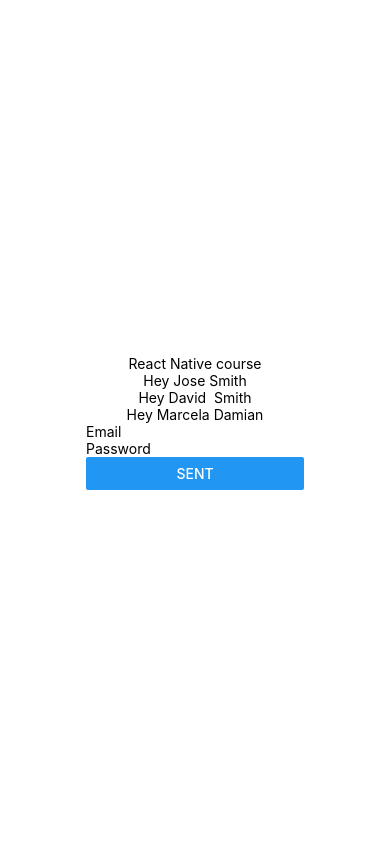
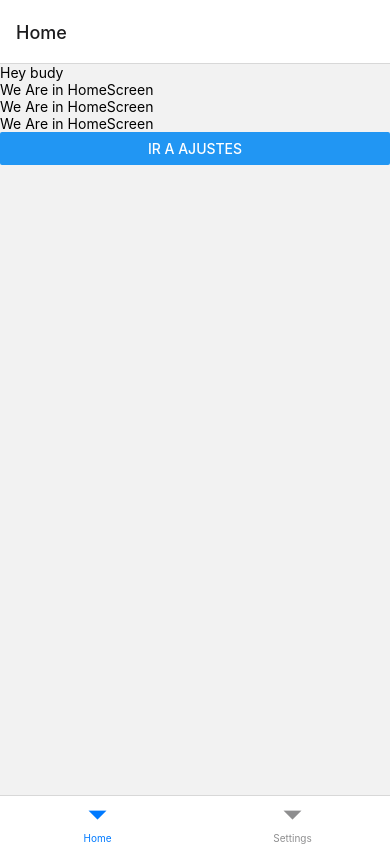
Before and after one commit to LuisJoseTrujilloP/reactnativeproyect, a React Native app: screen / in a window 390 px wide. Built offline with nearby package versions, Linux system fonts and the light colour scheme.

Commit message:
Almost complete ReactNative Basics

```diff
--- a/App.js
+++ b/App.js
@@ -1,25 +1,14 @@
 import * as React from "react";
 import { StatusBar } from "expo-status-bar";
 import { StyleSheet, Text, View } from "react-native";
-import LoginForm from "./src/components/LogingForm";
-import Greeting from "./src/components/Greeting";
 import { NavigationContainer } from "@react-navigation/native";
-
+import NavigationTab from "./src/navigation/NavigationTab";
 // View fundemental container on React Native
 
 export default function App() {
 	return (
 		<NavigationContainer>
-			<View style={styles.container}>
-				<Text>React Native course</Text>
-				<Greeting firstname="Jose" lastname="Smith" />
-				<Greeting firstname="David " lastname="Smith" />
-				<Greeting />
-
-				<StatusBar style="auto" />
-
-				<LoginForm />
-			</View>
+			<NavigationTab />
 		</NavigationContainer>
 	);
 }
--- a/package.json
+++ b/package.json
@@ -10,13 +10,15 @@
   },
   "dependencies": {
     "@expo/webpack-config": "^19.0.0",
+    "@react-navigation/bottom-tabs": "^6.5.11",
     "@react-navigation/native": "^6.1.9",
+    "@react-navigation/stack": "^6.3.20",
     "expo": "~49.0.15",
     "expo-status-bar": "~1.6.0",
     "react": "18.2.0",
     "react-dom": "18.2.0",
-    "react-native": "0.72.5",
-    "react-native-gesture-handler": "^2.14.0",
+    "react-native": "0.72.6",
+    "react-native-gesture-handler": "~2.12.0",
     "react-native-safe-area-context": "4.6.3",
     "react-native-screens": "~3.22.0",
     "react-native-web": "~0.19.6"
--- a/src/navigation/NavigationStack.js
+++ b/src/navigation/NavigationStack.js
@@ -3,11 +3,11 @@
 import HomeScreen from "../screens/HomeScreen";
 import SettingsScreen from "../screens/SettingsScreen";
 
-const Stack = createStackNavigator;
+const Stack = createStackNavigator();
 
 export default function NavigationStack() {
 	return (
-		<Stack.Navigator>
+		<Stack.Navigator initialRouteName="Home">
 			<Stack.Screen name="Home" component={HomeScreen} />
 			<Stack.Screen name="Settings" component={SettingsScreen} />
 		</Stack.Navigator>
--- /dev/null
+++ b/src/navigation/NavigationTab.js
@@ -0,0 +1,16 @@
+import React from "react";
+import HomeScreen from "../screens/HomeScreen";
+import SettingsScreen from "../screens/SettingsScreen";
+
+import { createBottomTabNavigator } from "@react-navigation/bottom-tabs";
+
+const Tab = createBottomTabNavigator();
+
+export default function NativationTab() {
+	return (
+		<Tab.Navigator>
+			<Tab.Screen name="Home" component={HomeScreen} />
+			<Tab.Screen name="Settings" component={SettingsScreen} />
+		</Tab.Navigator>
+	);
+}
--- a/src/screens/HomeScreen.js
+++ b/src/screens/HomeScreen.js
@@ -1,10 +1,23 @@
-import { View, Text } from "react-native";
+import { View, Text, Button } from "react-native";
 import React from "react";
 
-export default function HomeScreen() {
+export default function HomeScreen(props) {
+	const { navigation } = props;
+
+	const goToSettings = () => {
+		navigation.navigate("Settings");
+	};
+
 	return (
 		<View>
+			<Text>Hey budy</Text>
 			<Text>We Are in HomeScreen</Text>
+
+			<Text>We Are in HomeScreen</Text>
+
+			<Text>We Are in HomeScreen</Text>
+
+			<Button onPress={goToSettings} title="Ir a Ajustes" />
 		</View>
 	);
 }
--- a/src/screens/SettingsScreen.js
+++ b/src/screens/SettingsScreen.js
@@ -1,10 +1,16 @@
-import { View, Text } from "react-native";
+import { View, Text, Button } from "react-native";
 import React from "react";
 
-export default function SettingsScreen() {
+export default function SettingsScreen(props) {
+	const { navigation } = props;
+
+	const goToPage = (pageName) => {
+		navigation.navigate(pageName);
+	};
 	return (
 		<View>
 			<Text>SettingsScreen</Text>
+			<Button title="Home" onPress={() => goToPage("Home")} />
 		</View>
 	);
 }
```
Also changed, not shown: 1 other file (tests, documents, lock files or other folders).
